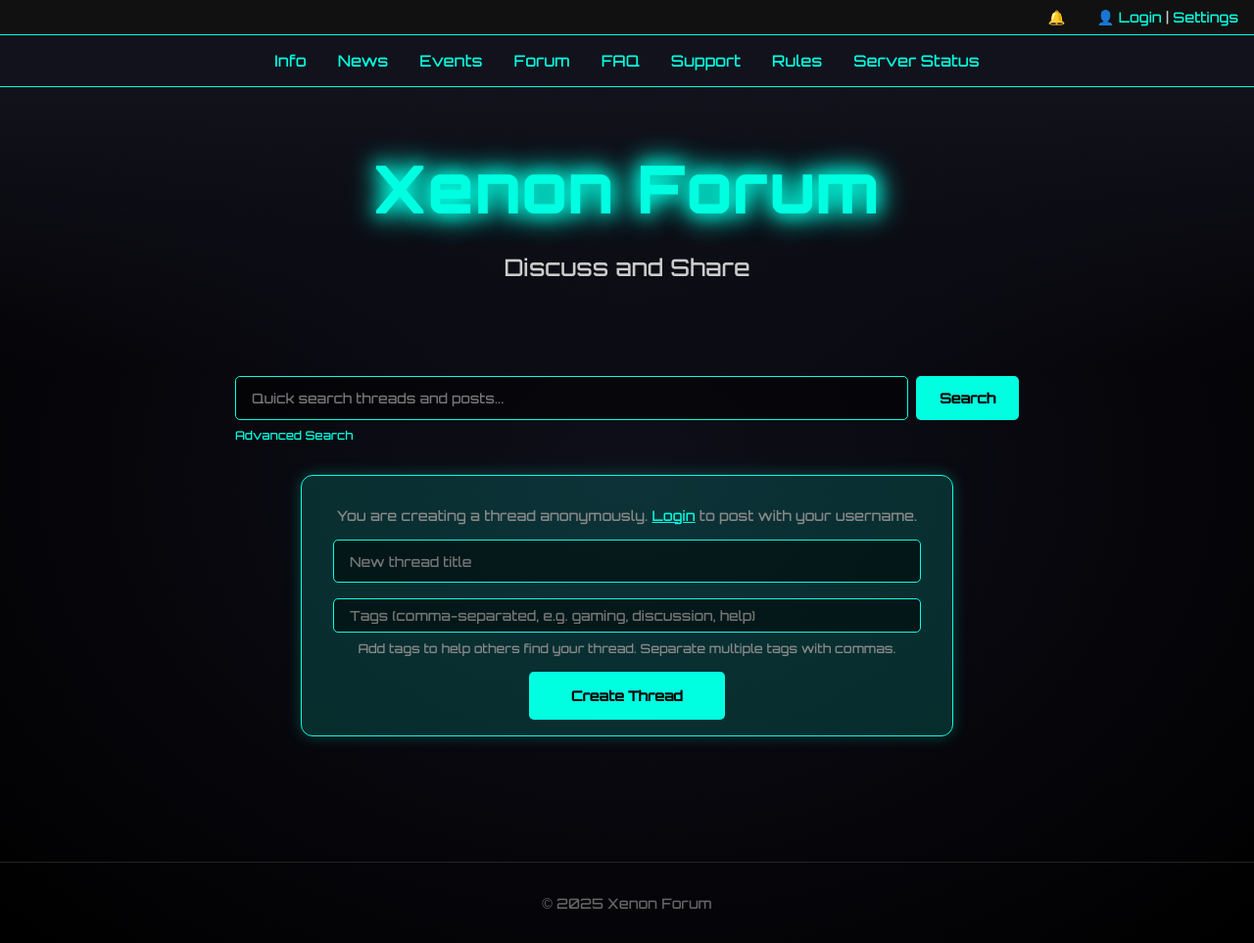
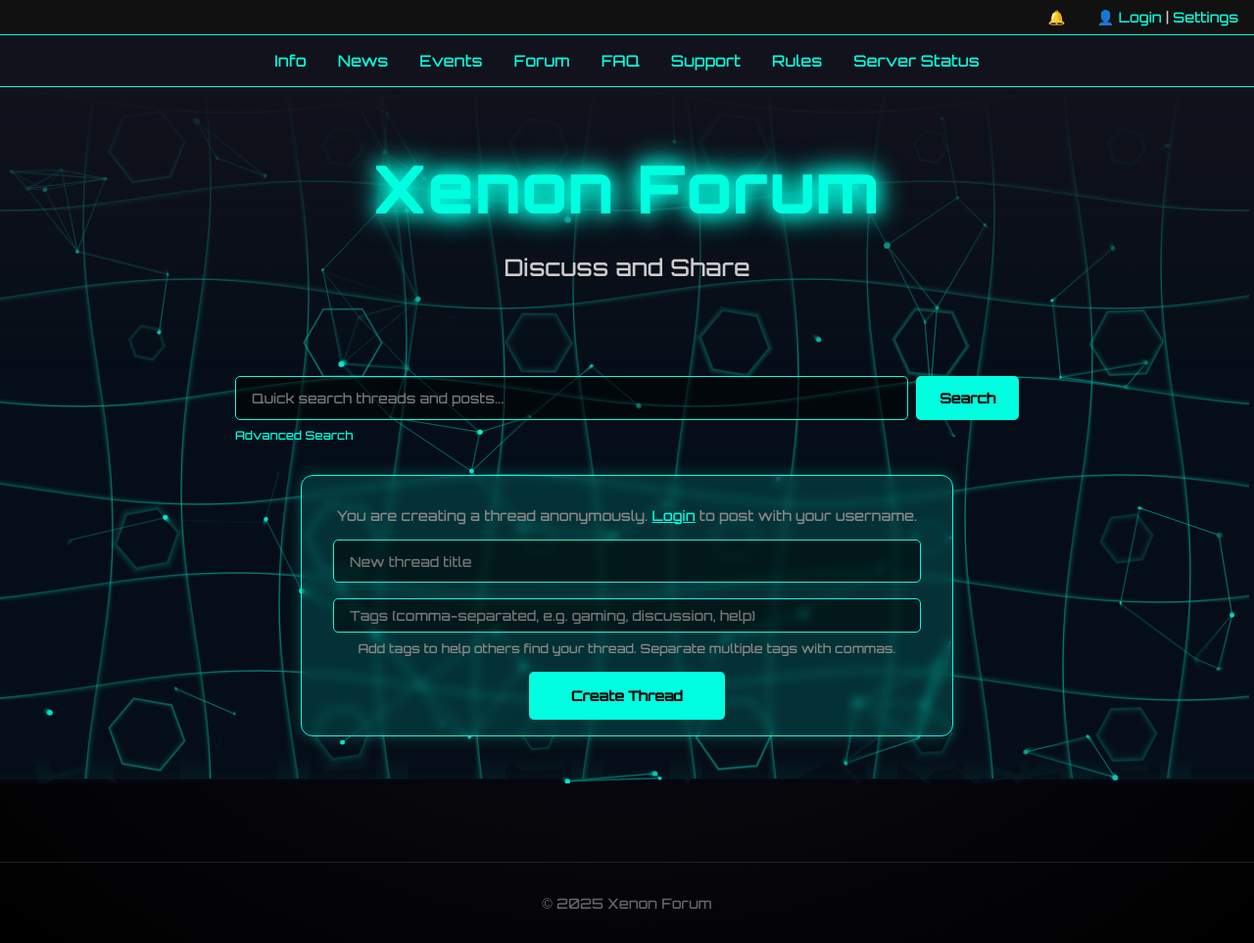
Before and after one commit to MythicSorcerer/xenon-www, a PHP site: page /forum.php in a window 1280 px wide. Shown: the whole page at 98% size. Run offline with PHP 8.4, Linux system fonts and the light colour scheme.

Commit message:
forum and thread backgrounds

```diff
--- a/forum.php
+++ b/forum.php
@@ -127,6 +127,7 @@ try {
   <link rel="stylesheet" href="styles.css">
 </head>
 <body>
+<canvas id="bgCanvas"></canvas>
   <!-- Headers will be loaded here -->
   <div id="headers"></div>
 
@@ -213,6 +214,6 @@ try {
     loadHeaders();
   </script>
 
-
+<script src="bg-animation.js"></script>
 </body>
 </html>
--- a/styles.css
+++ b/styles.css
@@ -162,6 +162,7 @@ color: #00ff88;
   box-shadow: 0 0 15px rgba(0, 255, 225, 0.25);
   text-align: center;
   transition: box-shadow 0.3s ease;
+  backdrop-filter: blur(5px);
 }
 
 .new-thread-box:hover {
--- a/thread.php
+++ b/thread.php
@@ -331,6 +331,7 @@ $is_current_user_admin = isset($_SESSION['user_id']) && isCurrentUserAdmin($db,
             padding: 1.5rem;
             margin: 2rem auto;
             max-width: 800px;
+            backdrop-filter: blur(5px);
         }
         .thread-title {
             color: #00ffe1;
@@ -351,6 +352,7 @@ $is_current_user_admin = isset($_SESSION['user_id']) && isCurrentUserAdmin($db,
             border-radius: 8px;
             padding: 1.5rem;
             margin-bottom: 1rem;
+            backdrop-filter: blur(5px);
         }
         .post-header {
             display: flex;
@@ -380,6 +382,7 @@ $is_current_user_admin = isset($_SESSION['user_id']) && isCurrentUserAdmin($db,
             padding: 1.5rem;
             margin: 2rem auto;
             max-width: 800px;
+            backdrop-filter: blur(5px);
         }
         .reply-form h3 {
             color: #00ffe1;
@@ -474,6 +477,7 @@ $is_current_user_admin = isset($_SESSION['user_id']) && isCurrentUserAdmin($db,
     </style>
 </head>
 <body>
+ <canvas id="bgCanvas"></canvas>
     <!-- Headers will be loaded here -->
     <div id="headers"></div>
 
@@ -648,5 +652,6 @@ $is_current_user_admin = isset($_SESSION['user_id']) && isCurrentUserAdmin($db,
     </footer>
 
     <script src = "/loadHeaders.js"></script>
+    <script src="bg-animation.js"></script>
 </body>
 </html>
```
